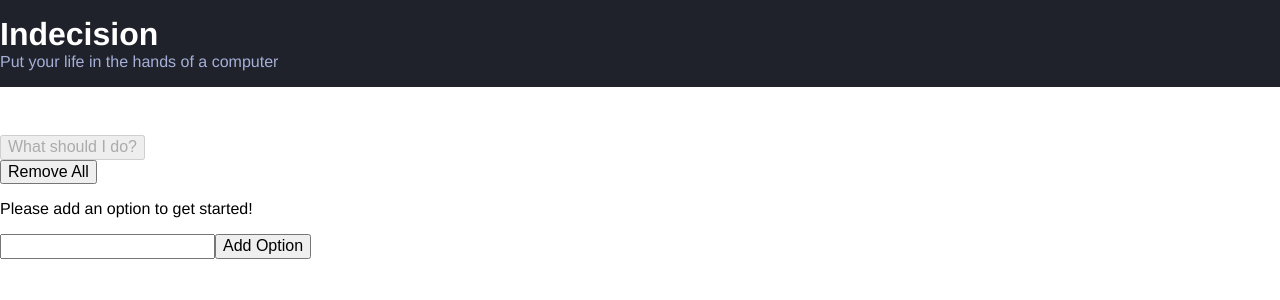
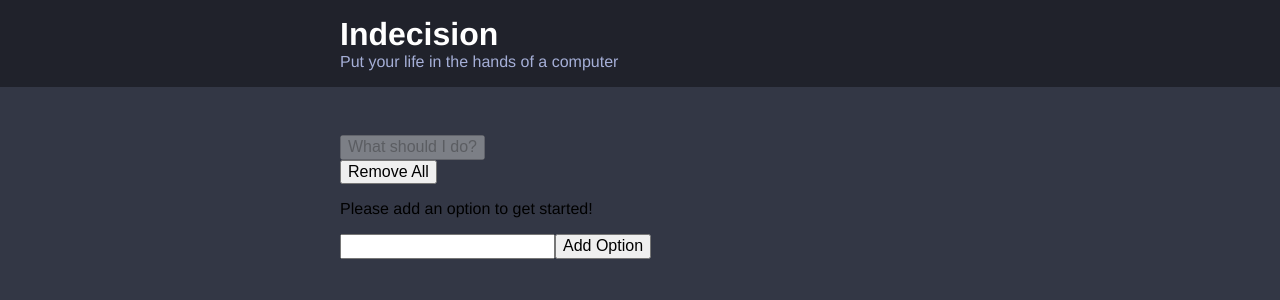
Before and after one commit to Dabrown18/indecision-app, a React app: page / in a window 1280 px wide. Shown: the top 300 px of the page. Built offline with nearby package versions, Linux system fonts and the light colour scheme.

Commit message:
colors & font variables

```diff
--- a/src/components/Header.js
+++ b/src/components/Header.js
@@ -2,8 +2,10 @@ import React from 'react';
 
 const Header = (props) => (
 	<div className="header">
-		<h1 className="header_title">{props.title}</h1>
-		{props.subtitle && <h2 className="header_subtitle">{props.subtitle}</h2>}
+		<div className="container">
+			<h1 className="header_title">{props.title}</h1>
+			{props.subtitle && <h2 className="header_subtitle">{props.subtitle}</h2>}
+		</div>
 	</div>
 );
 
--- a/src/components/IndecisionApp.js
+++ b/src/components/IndecisionApp.js
@@ -82,6 +82,7 @@ export default class IndecisionApp extends React.Component {
 		return (
 			<div>
 				<Header subtitle={subtitle} />
+				<div className="container">
 					<Action
 						hasOptions={this.state.options.length > 0}
 						handlePick={this.handlePick}
@@ -94,6 +95,7 @@ export default class IndecisionApp extends React.Component {
 					<AddOption
 						handleAddOption={this.handleAddOption}
 					/>
+				</div>
 				<OptionModal
 					selectedOption={this.state.selectedOption}
 					handleModal={this.handleModal}
--- a/src/styles/base/_base.scss
+++ b/src/styles/base/_base.scss
@@ -1,8 +1,11 @@
+@import "./settings";
+
 html {
 	font-size: 62.5%;
 }
 
 body {
 	font-family: Helvetica, Arial, sans-serif;
-	font-size: 1.6rem;
+	background-color: $dark-blue;
+	font-size: $med-size;
 }
--- /dev/null
+++ b/src/styles/base/_settings.scss
@@ -0,0 +1,9 @@
+// COLORS
+$off-black: #20222b;
+$off-white: #a5afd7;
+$dark-blue: #333745;
+
+// SPACING
+$med-size: 1.6rem;
+$lrg-size: 3.2rem;
+$xl-size: 4.8rem;
--- /dev/null
+++ b/src/styles/components/_container.scss
@@ -0,0 +1,5 @@
+.container {
+	max-width: 60rem;
+	margin: 0 auto;
+	padding: 0 $med-size;
+}
--- a/src/styles/components/_header.scss
+++ b/src/styles/components/_header.scss
@@ -1,18 +1,20 @@
+@import "../base/settings";
+
 .header {
-	background-color: #20222b;
+	background-color: $off-black;
 	color: #fff;
-	margin-bottom: 4.8rem;
-	padding: 1.6rem 0;
+	margin-bottom: $xl-size;
+	padding: $med-size 0;
 }
 
 .header_title {
-	font-size: 3.2rem;
+	font-size: $lrg-size;
 	margin: 0;
 }
 
 .header_subtitle {
-	color: #a5afd7;
-	font-size: 1.6rem;
+	color: $off-white;
+	font-size: $med-size;
 	font-weight: 500;
 	margin: 0;
 }
--- a/src/styles/styles.scss
+++ b/src/styles/styles.scss
@@ -1,2 +1,4 @@
 @import "./base/base";
 @import "./components/header";
+@import "./components/container";
+@import "./base/settings";
```
Lines whose indentation alone changed are shown as unchanged.
